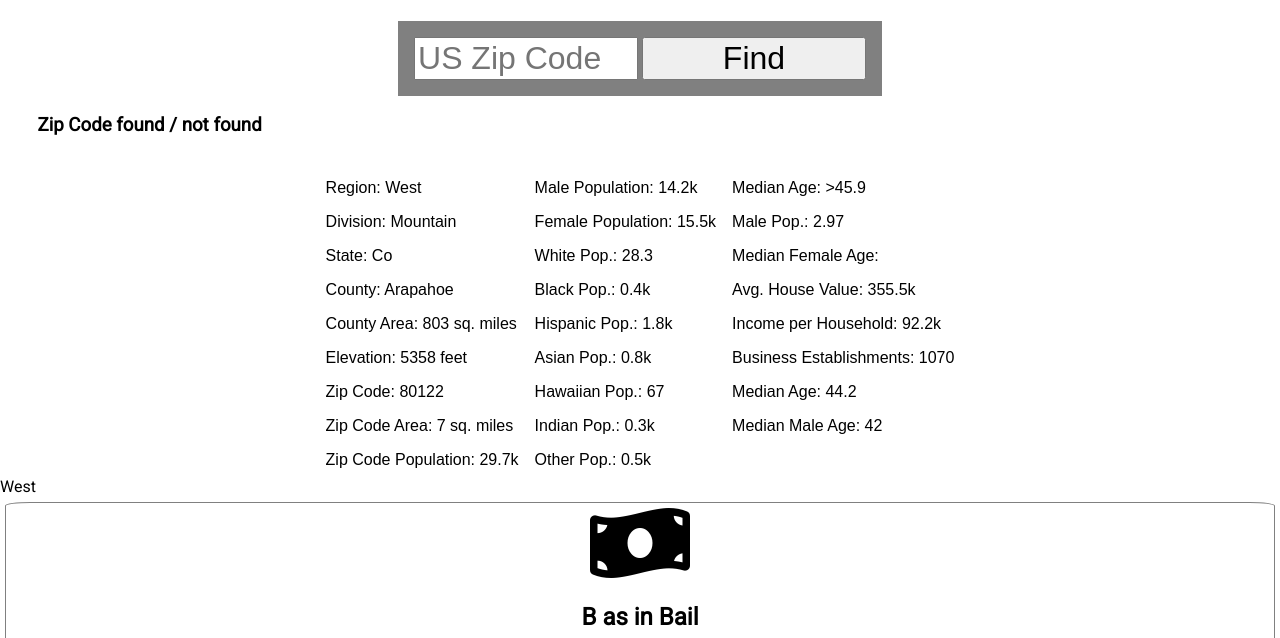
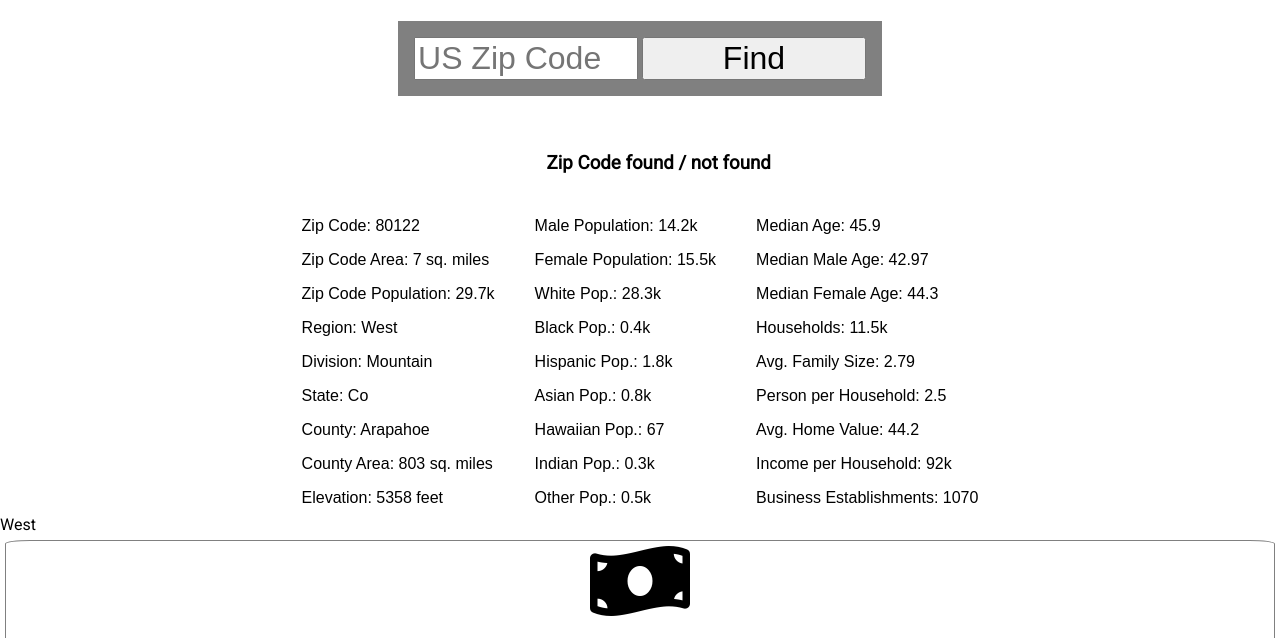
Before and after one commit to ludeng303/zip-code-menus, a plain HTML site: page index.html in a window 1280 px wide. Shown: the part 140-778 px from the top of the page. Drawn offline with nearby package versions, Linux system fonts and the light colour scheme.

Commit message:
Add files via upload

```diff
--- a/index.html
+++ b/index.html
@@ -28,50 +28,51 @@
 		  <th></th>
 		  <th></th>
 		</tr>
+
 		<tr>
-		  <td>Region: <span id='js-span-region'>West</span></td>
+		  <td>Zip Code: <span id='js-span-ZipCode'>80122</span></td>
 		  <td>Male Population: <span id='js-span-MalePop'>14.2k</span></td>
-		  <td>Median Age: <span id='js-span-MedianAge'>>45.9</span<</td>
+		  <td>Median Age: <span id='js-span-MedianAge'>45.9</span<</td>
 		</tr>
 		<tr>
-		  <td>Division: Mountain</td>
-		  <td>Female Population: 15.5k</td>
-		  <td>Male Pop.: 2.97</td>
+		  <td>Zip Code Area: <span id='js-span-AreaLand'>7</span> sq. miles</td>
+		  <td>Female Population: <span id='js-span-FemalePop'>15.5k</span></td>
+		  <td>Median Male Age: <span id='js-span-MedianAgeMale'>42.97</span></td>
 		</tr>
 		<tr>
-			<td>State: Co</td>
-			<td>White Pop.: 28.3</td>
-			<td>Median Female Age: </td>
+			<td>Zip Code Population:  <span id='js-span-ZipCodePopulation'>29.7k</span></td>
+			<td>White Pop.: <span id='js-span-WhitePop'>28.3k</span></td>
+			<td>Median Female Age: <span id='js-span-MedianAgeFemale'>44.3</span></td>
 		</tr>
 		<tr>
-			<td>County: Arapahoe</td>
-			<td>Black Pop.: 0.4k</td>
-			<td>Avg. House Value: 355.5k</td>
+			<td>Region: <span id='js-span-region'>West</span></td>
+			<td>Black Pop.: <span id='js-span-BlackPop'>0.4k</span></td>
+			<td>Households: <span id='js-span-AverageHouseValue'>11.5k</span></td>
 		</tr>
 		<tr>
-			<td>County Area: 803 sq. miles</td>
-			<td>Hispanic Pop.: 1.8k</td>
-			<td>Income per Household: 92.2k</td>
+			<td>Division: <span id='js-span-Division'>Mountain</span></td>
+			<td>Hispanic Pop.: <span id='js-span-HispanicPop'>1.8k</span></td>
+			<td>Avg. Family Size: <span id='js-span-IncomePerHousehold'>2.79</span></td>
 		</tr>
 		<tr>
-			<td>Elevation: 5358 feet</td>
-			<td>Asian Pop.: 0.8k</td>
-			<td>Business Establishments: 1070</td>
+			<td>State: <span id='js-span-State'>Co</span></td>
+			<td>Asian Pop.: <span id='js-span-AsianPop'>0.8k</span></td>
+			<td>Person per Household: <span id='js-span-Bus03Establishments'>2.5</span></td>
 		</tr>
 		<tr>
-			<td>Zip Code: 80122</td>
-			<td>Hawaiian Pop.: 67</td>
-			<td>Median Age: 44.2</td>
+			<td>County: <span id='js-span-CountyName'>Arapahoe</span></td>
+			<td>Hawaiian Pop.: <span id='js-span-HawaiianPop'>67</span></td>
+			<td>Avg. Home Value: <span id='js-span-MedianAge'>44.2</span></td>
 		</tr>
 		<tr>
-			<td>Zip Code Area: 7 sq. miles</td>
-			<td>Indian Pop.: 0.3k</td>
-			<td>Median Male Age: 42</td>
+			<td>County Area: <span id='js-span-CountiesArea'>803</span> sq. miles</td>
+			<td>Indian Pop.: <span id='js-span-IndianPop'>0.3k</span></td>
+			<td>Income per Household: <span id='js-span-MedianAgeMale'>92k</span></td>
 		</tr>
 		<tr>
-			<td>Zip Code Population:  29.7k</td>
-			<td>Other Pop.: 0.5k</td>
-
+			<td>Elevation: <span id='js-span-'>5358</span> feet</td>
+			<td>Other Pop.: <span id='js-span-'>0.5k</span></td>
+			<td>Business Establishments: <span id='js-span-'>1070</span></td>
 		</tr>
 	  </table>
 
--- a/style.css
+++ b/style.css
@@ -31,7 +31,10 @@ td, th {
   text-align: left;
   padding: 8px;
 }
-
+td{
+  padding-right: 20px;
+  padding-left: 20px;
+}
 
 main {
   display:flex;
@@ -70,7 +73,9 @@ img, h1, h2, section{
   display: inline;
 }
 #js-h3-messege{
+  margin-top: 3em;
   margin-left: 2em;
+  text-align: center;
 }
 .zip-results{
   display: flex;
```
